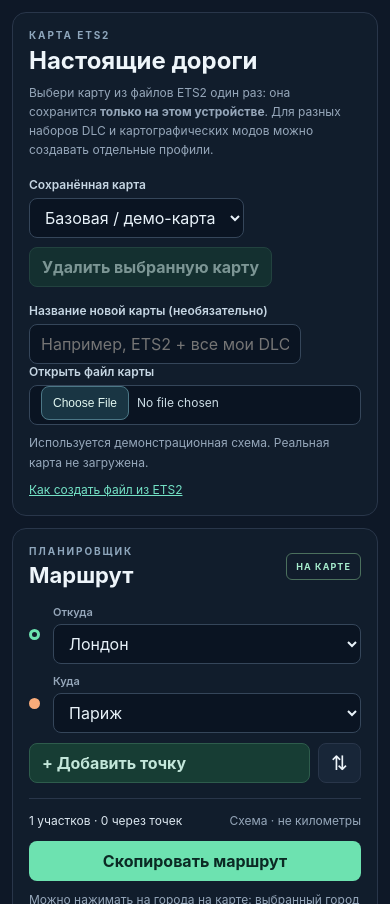
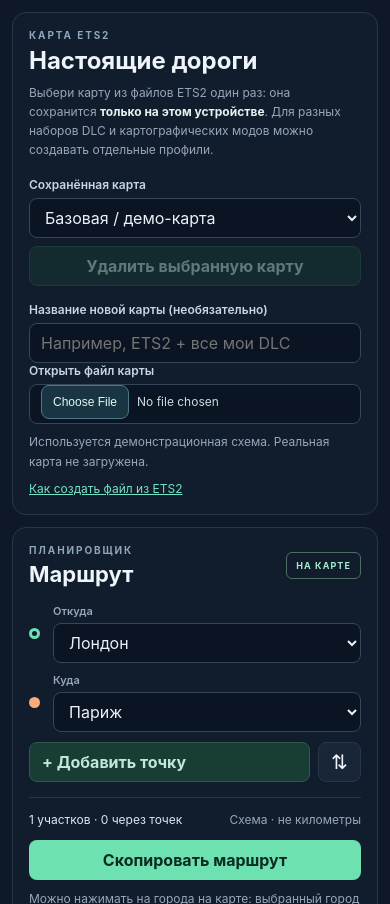
Before and after one commit to duumbling/ets_test, a plain HTML site: page site/index.html in a window 390 px wide. Shown: the part 986-1890 px from the top of the page. Drawn offline with Linux system fonts and the light colour scheme; no server answers.

Commit message:
style: responsive offline ETS2 map profile picker

```diff
--- a/site/styles.css
+++ b/site/styles.css
@@ -22,3 +22,9 @@
 .map-import-panel input[type=file]{display:block;width:100%;max-width:100%;font:inherit;color:#cbdce5;font-size:12px}
 .map-import-panel input[type=file]::file-selector-button{border:1px solid #4c7786;background:#193543;color:#e2f7f1;padding:9px 11px;border-radius:8px;margin-right:8px;cursor:pointer}
 .map-import-panel .hint{margin-top:8px}
+
+/* Personal offline map profiles */
+#savedMapSelect,#mapProfileName{width:100%}
+#deleteSavedMap{display:block;width:100%;margin:8px 0 8px;text-align:center}
+#deleteSavedMap:disabled{opacity:.45;cursor:default}
+.map-import-panel strong{color:#e4f5f0}
```
